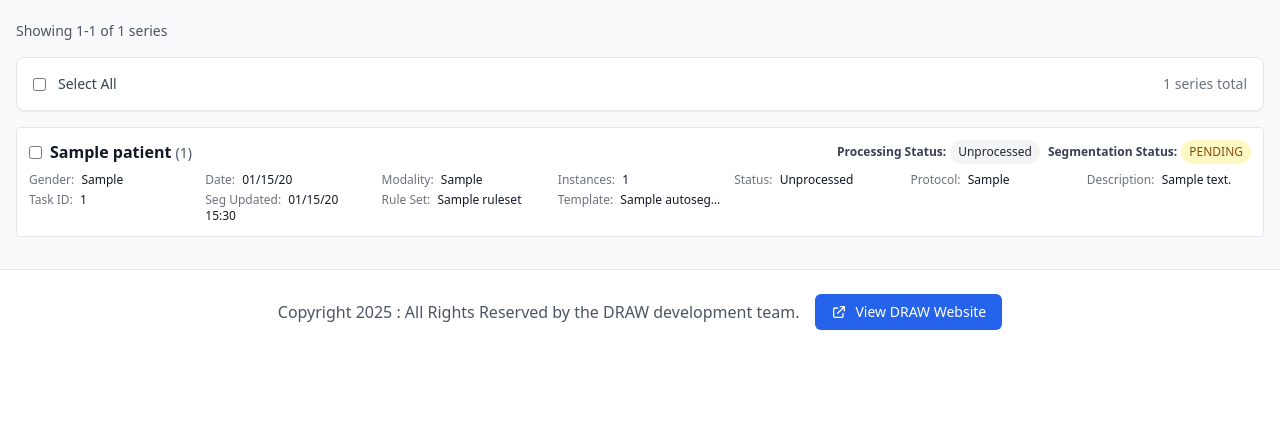
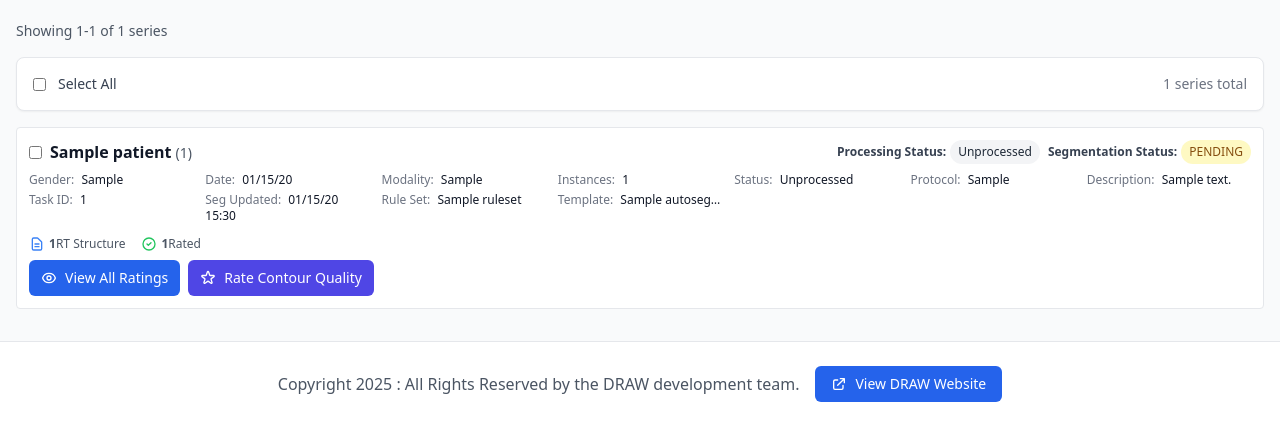
Before and after one commit to CHAVI-India/draw-client-2.0, a Django app: page /dicom/series-status/ in a window 1280 px wide. Shown: the part 530-956 px from the top of the page. Before the commit the page ends 860 px from the top, so only its background shows below. Run offline with Django 5.2, Linux system fonts and the light colour scheme; a user stored in the database is signed in; tables that the repository leaves empty hold one stand-in row (values such as "Sample post"); parts of the project's set-up code (start-up, migrations or seed data) failed here and were passed over; some libraries are stand-ins or nearby versions.

Commit message:
feat: show RT structure info and actions regardless of processing status

```diff
--- a/templates/dicom_handler/series_processing_status.html
+++ b/templates/dicom_handler/series_processing_status.html
@@ -261,9 +261,9 @@
                 </div>
 
                 <!-- RT Structure Info & Action Buttons -->
-                {% if series.processing_status == 'RT Structure Exported' and series.rt_structure_count > 0 %}
+                {% if series.rt_structure_count > 0 %}
                 <div class="mt-3 space-y-2">
-                    <!-- RT Structure Stats -->
+                    <!-- RT Structure Stats (Always visible if RT structures exist) -->
                     <div class="flex items-center text-xs text-gray-600 space-x-4">
                         <span class="flex items-center">
                             <svg class="w-4 h-4 mr-1 text-blue-500" fill="none" stroke="currentColor" viewBox="0 0 24 24">
@@ -279,7 +279,7 @@
                         </span>
                     </div>
 
-                    <!-- Action Buttons -->
+                    <!-- Action Buttons (Always visible if RT structures exist) -->
                     <div class="flex items-center space-x-2">
                         <a href="{% url 'dicom_handler:view_series_ratings' series.series_instance_uid %}"
                            class="inline-flex items-center px-3 py-2 bg-blue-600 text-white text-sm font-medium rounded-md hover:bg-blue-700 focus:outline-none focus:ring-2 focus:ring-blue-500 focus:ring-offset-2 transition-colors">
```
